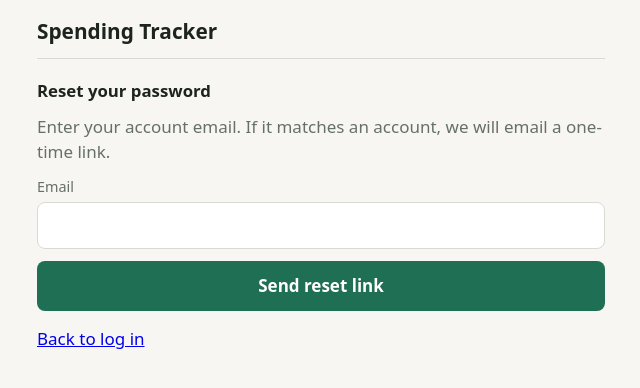
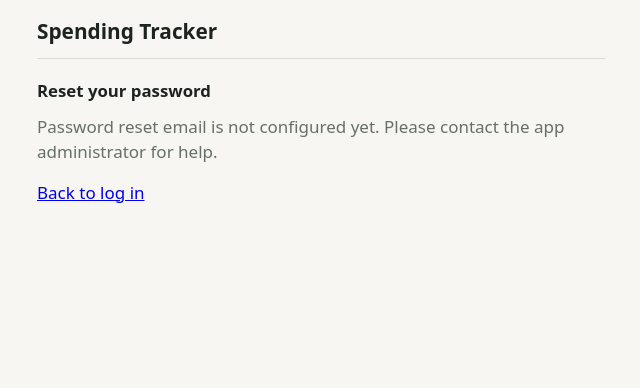
Before and after one commit to Carterwufan/spending-tracker-3.0, a Flask app: page /forgot-password in a window 1280 px wide. Shown: the top 388 px of the page, without its empty margins (319-959 px from the left). Run offline with Flask 3, Linux system fonts and the light colour scheme; parts of the project's set-up code (start-up, migrations or seed data) failed here and were passed over; some libraries are stand-ins or nearby versions.

Commit message:
modified:   README.md 	modified:   app.py 	modified:   render.yaml 	modified:   templates/forgot_password.html

```diff
--- a/app.py
+++ b/app.py
@@ -41,21 +41,10 @@ SMTP_USERNAME = os.environ.get("SMTP_USERNAME")
 SMTP_PASSWORD = os.environ.get("SMTP_PASSWORD")
 SMTP_FROM = os.environ.get("SMTP_FROM")
 PUBLIC_BASE_URL = os.environ.get("PUBLIC_BASE_URL", "").rstrip("/")
-if bool(SMTP_USERNAME) != bool(SMTP_PASSWORD):
-    raise RuntimeError("Set both SMTP_USERNAME and SMTP_PASSWORD, or neither.")
-if not LOCAL_DEV:
-    missing_mail_settings = [
-        name for name, value in (
-            ("SMTP_HOST", SMTP_HOST),
-            ("SMTP_FROM", SMTP_FROM),
-            ("PUBLIC_BASE_URL", PUBLIC_BASE_URL),
-        ) if not value
-    ]
-    if missing_mail_settings:
-        raise RuntimeError(
-            "Set the production password-reset settings: "
-            + ", ".join(missing_mail_settings)
-        )
+RESET_EMAIL_CONFIGURED = (
+    bool(SMTP_HOST and SMTP_FROM and PUBLIC_BASE_URL)
+    and bool(SMTP_USERNAME) == bool(SMTP_PASSWORD)
+)
 if PUBLIC_BASE_URL:
     parsed_base_url = urlsplit(PUBLIC_BASE_URL)
     if (parsed_base_url.scheme not in ("https", "http")
@@ -81,6 +70,12 @@ app.config.update(
     SESSION_COOKIE_SAMESITE="Lax",
     PERMANENT_SESSION_LIFETIME=60 * 60 * 24 * 30,
 )
+
+if not RESET_EMAIL_CONFIGURED:
+    app.logger.warning(
+        "Password reset email is disabled; configure SMTP_HOST, SMTP_FROM, "
+        "PUBLIC_BASE_URL, and both SMTP credentials when required."
+    )
 
 SCHEMA = """CREATE TABLE IF NOT EXISTS expenses (
     id BIGINT GENERATED ALWAYS AS IDENTITY PRIMARY KEY,
@@ -231,10 +226,8 @@ def reset_token_hash(token):
 
 
 def send_reset_email(email, token):
-    if not SMTP_HOST or not SMTP_FROM:
-        raise RuntimeError(
-            "Password-reset email is not configured. Set SMTP_HOST and SMTP_FROM."
-        )
+    if not RESET_EMAIL_CONFIGURED:
+        raise RuntimeError("Password-reset email is not configured.")
     base_url = PUBLIC_BASE_URL or request.url_root.rstrip("/")
     reset_url = f"{base_url}{url_for('reset_password')}?token={token}"
     message = EmailMessage()
@@ -325,59 +318,66 @@ def register():
 def forgot_password():
     message = None
     if request.method == "POST":
-        email = request.form.get("email", "").strip().casefold()
-        if not valid_email(email):
+        if not RESET_EMAIL_CONFIGURED:
             message = (
-                "If an account matches and email delivery is available, "
-                "you will receive a reset link. If it does not arrive, wait "
-                "five minutes before trying again."
+                "Password reset email is not configured yet. Please contact "
+                "the app administrator for help."
             )
         else:
-            db = get_db()
-            user = db.execute(
-                "UPDATE users SET reset_requested_at = now() "
-                "WHERE email = %s AND (reset_requested_at IS NULL OR "
-                "reset_requested_at < now() - interval '5 minutes') "
-                "RETURNING id",
-                (email,),
-            ).fetchone()
-            if user:
-                token = secrets.token_urlsafe(32)
-                token_hash = reset_token_hash(token)
-                db.execute(
-                    "INSERT INTO password_reset_tokens "
-                    "(user_id, token_hash, expires_at) "
-                    "VALUES (%s, %s, now() + interval '30 minutes') "
-                    "ON CONFLICT (user_id) DO UPDATE SET "
-                    "token_hash = EXCLUDED.token_hash, "
-                    "expires_at = EXCLUDED.expires_at",
-                    (user["id"], token_hash),
+            email = request.form.get("email", "").strip().casefold()
+            if not valid_email(email):
+                message = (
+                    "If an account matches and email delivery is available, "
+                    "you will receive a reset link. If it does not arrive, wait "
+                    "five minutes before trying again."
                 )
-                db.commit()
-                try:
-                    send_reset_email(email, token)
-                except (OSError, smtplib.SMTPException, RuntimeError):
-                    app.logger.exception("Could not send password reset email.")
-                    with db.transaction():
-                        revoked = db.execute(
-                            "DELETE FROM password_reset_tokens "
-                            "WHERE user_id = %s AND token_hash = %s "
-                            "RETURNING user_id",
-                            (user["id"], token_hash),
-                        ).fetchone()
-                        if revoked:
-                            db.execute(
-                                "UPDATE users SET reset_requested_at = NULL "
-                                "WHERE id = %s",
-                                (user["id"],),
-                            )
-            message = (
-                "If an account matches and email delivery is available, "
-                "you will receive a reset link. If it does not arrive, wait "
-                "five minutes before trying again."
-            )
+            else:
+                db = get_db()
+                user = db.execute(
+                    "UPDATE users SET reset_requested_at = now() "
+                    "WHERE email = %s AND (reset_requested_at IS NULL OR "
+                    "reset_requested_at < now() - interval '5 minutes') "
+                    "RETURNING id",
+                    (email,),
+                ).fetchone()
+                if user:
+                    token = secrets.token_urlsafe(32)
+                    token_hash = reset_token_hash(token)
+                    db.execute(
+                        "INSERT INTO password_reset_tokens "
+                        "(user_id, token_hash, expires_at) "
+                        "VALUES (%s, %s, now() + interval '30 minutes') "
+                        "ON CONFLICT (user_id) DO UPDATE SET "
+                        "token_hash = EXCLUDED.token_hash, "
+                        "expires_at = EXCLUDED.expires_at",
+                        (user["id"], token_hash),
+                    )
+                    db.commit()
+                    try:
+                        send_reset_email(email, token)
+                    except (OSError, smtplib.SMTPException, RuntimeError):
+                        app.logger.exception("Could not send password reset email.")
+                        with db.transaction():
+                            revoked = db.execute(
+                                "DELETE FROM password_reset_tokens "
+                                "WHERE user_id = %s AND token_hash = %s "
+                                "RETURNING user_id",
+                                (user["id"], token_hash),
+                            ).fetchone()
+                            if revoked:
+                                db.execute(
+                                    "UPDATE users SET reset_requested_at = NULL "
+                                    "WHERE id = %s",
+                                    (user["id"],),
+                                )
+                message = (
+                    "If an account matches and email delivery is available, "
+                    "you will receive a reset link. If it does not arrive, wait "
+                    "five minutes before trying again."
+                )
     return render_template(
-        "forgot_password.html", message=message
+        "forgot_password.html", message=message,
+        reset_email_configured=RESET_EMAIL_CONFIGURED,
     )
 
 
--- a/templates/forgot_password.html
+++ b/templates/forgot_password.html
@@ -12,6 +12,7 @@
   <header><h1>Spending Tracker</h1></header>
   <section>
     <h2>Reset your password</h2>
+    {% if reset_email_configured %}
       <p class="muted auth-description">Enter your account email. If it matches an account, we will email a one-time link.</p>
       <form method="post">
         <input type="hidden" name="csrf_token" value="{{ csrf_token() }}">
@@ -21,6 +22,9 @@
         {% if message %}<p class="muted" role="status">{{ message }}</p>{% endif %}
         <button type="submit">Send reset link</button>
       </form>
+    {% else %}
+      <p class="muted auth-description" role="status">Password reset email is not configured yet. Please contact the app administrator for help.</p>
+    {% endif %}
     <nav class="auth-links" aria-label="Account">
       <a href="{{ url_for('login') }}">Back to log in</a>
     </nav>
```
Also changed, not shown: render.yaml (+0 -12 lines), README.md. Lines whose indentation alone changed are shown as unchanged.
